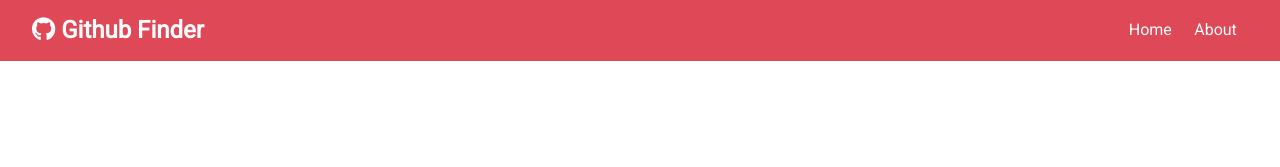
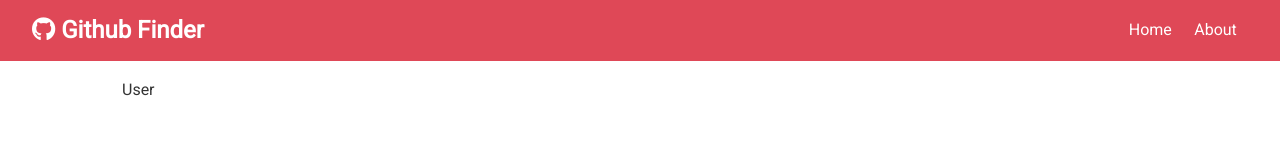
Before and after one commit to omotolamacaulay/git-finder-react, a React (Create React App) app: page /user/1 in a window 1280 px wide. Shown: the top 167 px of the page. Built offline with nearby package versions, Linux system fonts and the light colour scheme; no server answers.

Commit message:
develop user component

```diff
--- a/src/App.js
+++ b/src/App.js
@@ -6,11 +6,13 @@
 import Navbar from './components/layout/Navbar';
 import About from './components/pages/About';
 import Search from './components/users/Search';
+import User from './components/users/User';
 import Users from './components/users/Users';
 
 class App extends Component {
   state = {
     users: [],
+    user: {},
     loading: false,
     alert: null
   }
@@ -26,6 +28,13 @@
 
     this.setState({ users: res.data.items, loading:false })
   }
+
+  getUser = async (username) => {
+    this.setState({ loading:true })
+    const res = await axios.get(`https://api.github.com/users/${username}?client_id=${process.env.REACT_APP_GIT_CLIENT_ID}&client_secret=${process.env.REACT_APP_GIT_CLIENT_SECRET}`);
+
+    this.setState({ user: res.data, loading:false })
+  }
   clearUsers = () => {
     this.setState({ users: [], loading: false })
   }
@@ -34,7 +43,7 @@
     setTimeout(() => { this.setState({ alert: null})}, 4000)
   }
   render() {
-    const { users, loading } = this.state;
+    const { users, user, loading } = this.state;
     return (
       <Router>
         <div className="App">
@@ -49,6 +58,9 @@
                 </Fragment>
               )}/>
               <Route exact path='/about' component={About} />
+              <Route exact path='/user/:login' render={props => (
+                <User {...props} getUser={this.getUser} user={user} loading={loading}/>
+              )}/>
             </Switch>
 
           </div>
--- /dev/null
+++ b/src/components/users/User.js
@@ -0,0 +1,31 @@
+import React, { Component } from 'react'
+
+export class User extends Component {
+  componentDidMount(){
+    this.props.getUser(this.props.match.params.login)
+  }
+  render() {
+    const {
+      name,
+      avatar_url,
+      location,
+      bio,
+      blog,
+      login,
+      html_url,
+      followers,
+      following,
+      public_repos,
+      public_gists,
+      hireable
+    } = this.props.user;
+    const { loading } =this.props;
+    return (
+      <div>
+        User
+      </div>
+    )
+  }
+}
+
+export default User
--- a/src/components/users/UserItem.js
+++ b/src/components/users/UserItem.js
@@ -1,4 +1,5 @@
 import PropTypes from 'prop-types'
+import { Link } from 'react-router-dom'
 const UserItem = ({ user: { login, avatar_url, html_url }}) =>  {
 
   return (
@@ -6,7 +7,7 @@
       <img src={avatar_url} alt="" className="round-img" style={{ width: "60px" }} />
       <h3>{login}</h3>
       <div>
-        <a href={html_url} className="btn btn-dark btn-sm my-1">More</a>
+        <Link to={`/user/${login }`} className="btn btn-dark btn-sm my-1">More</Link>
       </div>
     </div>
   )
```
